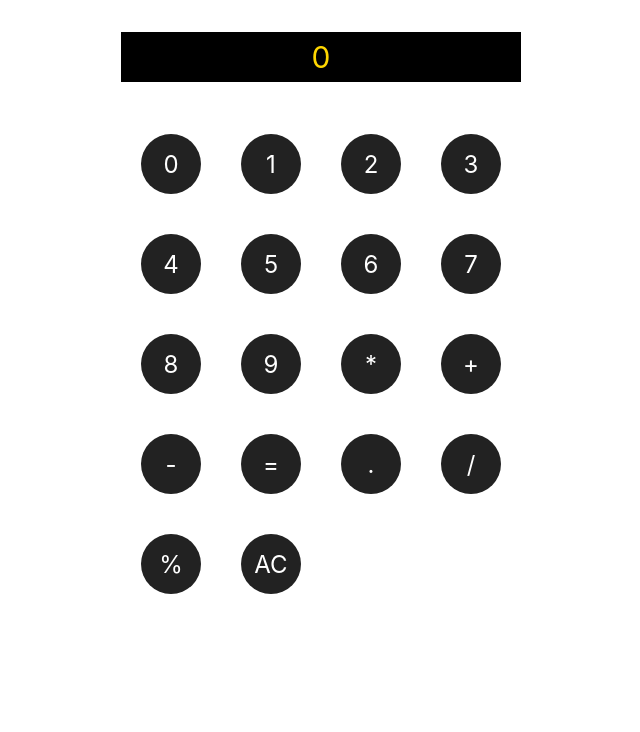
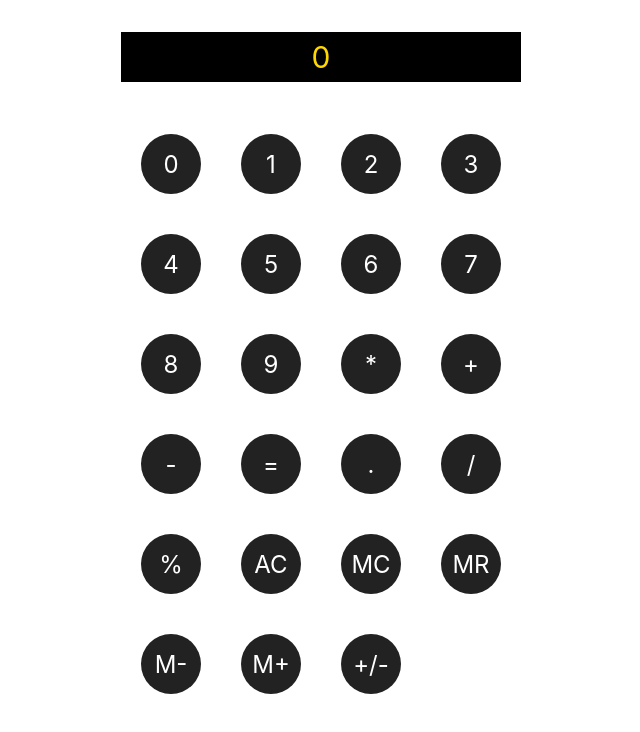
Before and after one commit to ifernisimo/calculator-react, a React (Create React App) app: page / in a window 1280 px wide. Shown: the top 732 px of the page, without its empty margins (319-959 px from the left). Built offline with nearby package versions, Linux system fonts and the light colour scheme.

Commit message:
mc mr m- m+ done

```diff
--- a/src/App.css
+++ b/src/App.css
@@ -14,6 +14,7 @@
   align-items: center;
   justify-content: center;
   font-size: 30px;
+  position: relative;
 }
 
 .key{
@@ -39,3 +40,12 @@
   background-color: #222222;
   color: #fff;
 }
+
+.memo{
+  color: red;
+  position: absolute;
+  top: 10px;
+  left:10px;
+  font-size: 8px;
+
+}
--- a/src/App.js
+++ b/src/App.js
@@ -7,20 +7,12 @@ function App() {
   const [action, setAction] = useState(null);
   const [numFlag, setNumFlag] = useState(false);
   const [result, setResult] = useState(null);
-  const [memory, setMemory] = useState(null);
+  const [memory, setMemory] = useState(0);
+  const [memoryFlag, setMemoryFlag] = useState(false);
 
   const setter = (value) => {
-    const operations = [
-      "+",
-      "-",
-      "/",
-      "*",
-      "=",
-      "mc", //Очистить память
-      "mr", //Прочитать память
-      "mMinus", //Вычитает значение в буфере из текщего значения на экране и сохраняет в буфер (результат по нажатию mr)
-      "mPlus", //Аналогично только с суммированием
-    ];
+    console.log(a, b, result, memory);
+    const operations = ["+", "-", "/", "*", "="];
 
     const isNumb = RegExp(/^[0-9]+$/);
 
@@ -43,10 +35,23 @@ function App() {
     } else if (value === "ac") {
       ac();
     } else if (value === "mc") {
+      setMemory("0");
+    } else if (value === "mr") {
+      if (memory === 0) {
+        setMemory(a);
+      } else {
+        setMemoryFlag(!memoryFlag);
+      }
+    } else if (value === "mMinus") {
+      setMemory(Number(memory) - Number(a));
+    } else if (value === "mPlus") {
+      setMemory(Number(memory) + Number(a));
+    } else if (value === "mPlus") {
     }
   };
 
   const digits = (value) => {
+    setMemoryFlag(false);
     if (!numFlag) {
       if (a[1] !== ".") {
         if (a[a.length - 1] !== "%") {
@@ -83,8 +88,6 @@ function App() {
     } else if (checkPerc(a) === false && checkPerc(b) === true) {
       setB((a / 100) * Number(parseInt(b)));
     }
-
-    console.log(a, b);
   };
 
   const checkPerc = (num) => {
@@ -136,12 +139,6 @@ function App() {
           break;
         }
 
-        case "ac": {
-          ac();
-
-          break;
-        }
-
         default:
           return 0;
       }
@@ -149,12 +146,14 @@ function App() {
   };
 
   const ac = () => {
-    setA(0);
+    setA("0");
     setB(null);
     setAction(null);
     setNumFlag(false);
     setResult(null);
-    console.log(a, b, action, numFlag, result);
+    setMemory(0);
+    setMemoryFlag(false);
+    console.log(a, b, action, numFlag, result, memory);
   };
 
   const resetVar = () => {
@@ -167,12 +166,16 @@ function App() {
     <>
       <div className="calc">
         <span className="output">
-          {result ? (
-            result
+          {memoryFlag && <span className="memo">MEM</span>}
+          {memoryFlag === false ? (
+            <div>
+              <span>{a}</span>
+              <span>{action}</span>
+              <span>{b}</span>
+              <span>{result}</span>
+            </div>
           ) : (
-            <span>
-              {a} {action} {b}
-            </span>
+            <span>{memory}</span>
           )}
         </span>
         <div className="buttons">
@@ -240,6 +243,30 @@ function App() {
           <div className="key key_ac dark_gray" onClick={() => setter("ac")}>
             AC
           </div>
+          <div className="key key_mc dark_gray" onClick={() => setter("mc")}>
+            MC
+          </div>
+          <div className="key key_mr dark_gray" onClick={() => setter("mr")}>
+            MR
+          </div>
+          <div
+            className="key key_mMinus dark_gray"
+            onClick={() => setter("mMinus")}
+          >
+            M-
+          </div>
+          <div
+            className="key key_mPlus dark_gray"
+            onClick={() => setter("mPlus")}
+          >
+            M+
+          </div>
+          <div
+            className="key key_invert dark_gray"
+            onClick={() => setter("invert")}
+          >
+            +/-
+          </div>
         </div>
       </div>
     </>
```
Also changed, not shown: 1 other file (tests, documents, lock files or other folders).
